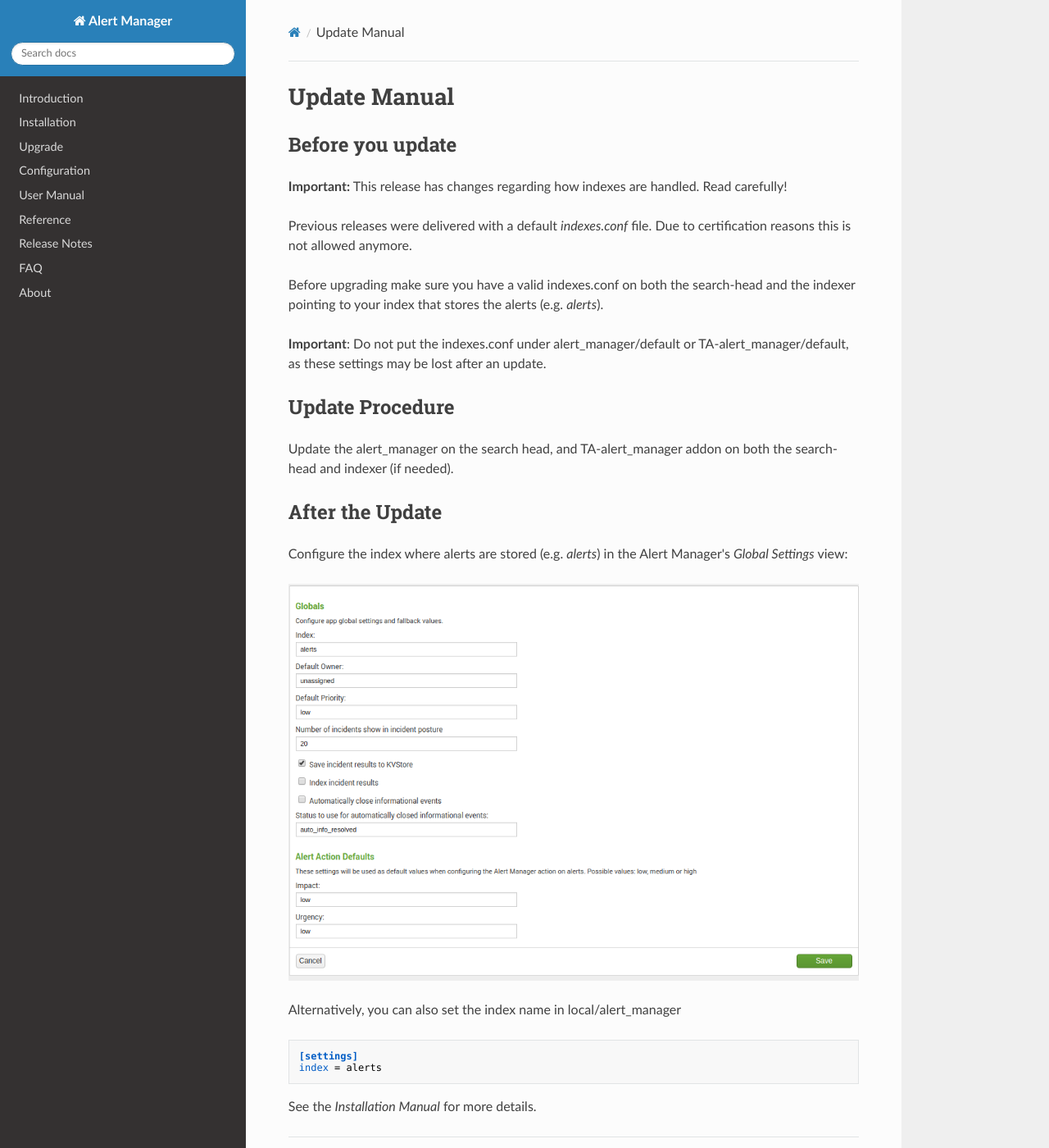
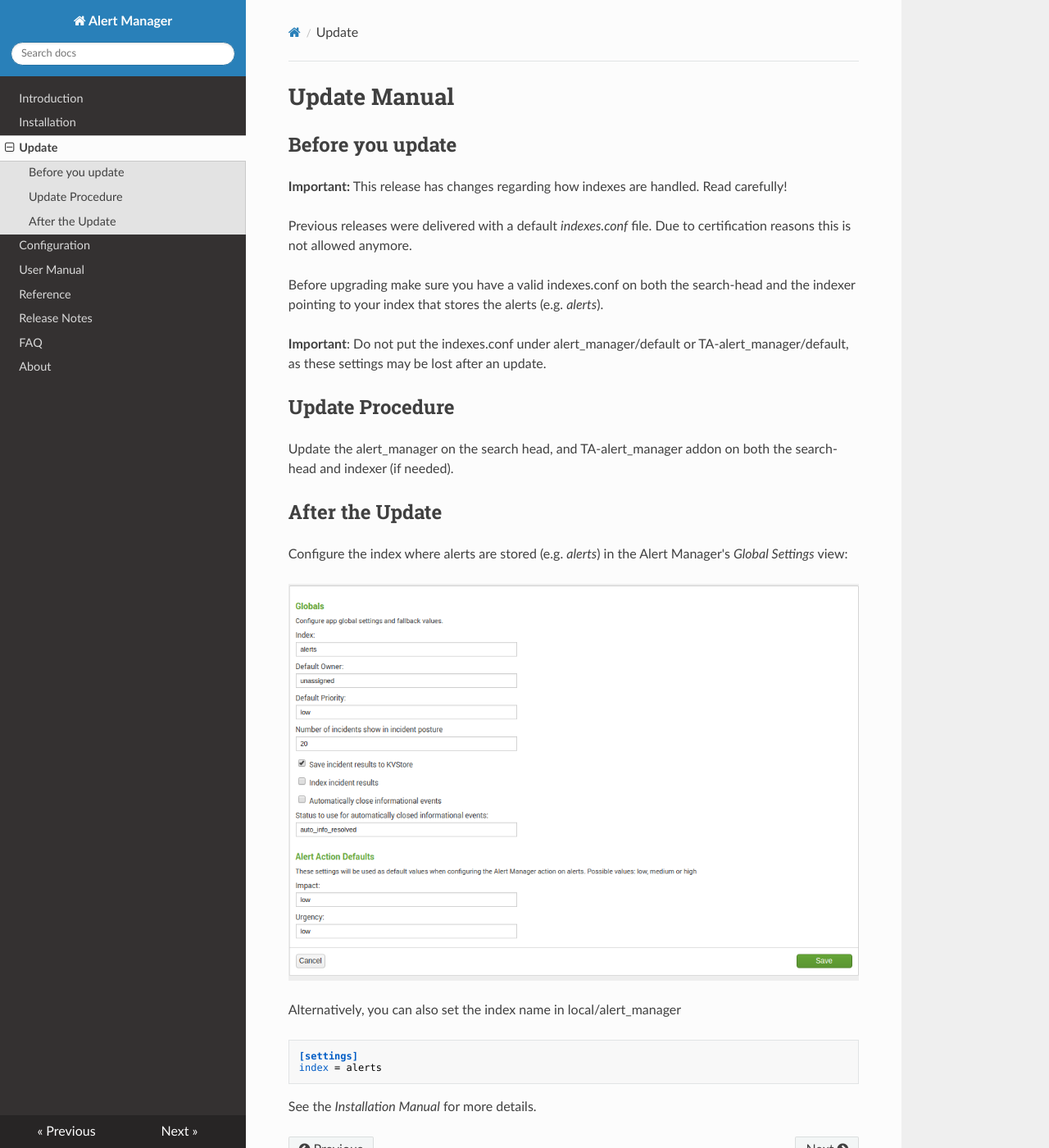
Before and after one commit to alertmanager/alert_manager_docs, an MkDocs documentation site: the page built from docs/update_manual.md, in a window 1280 px wide and 1400 px high. Shown: the whole window at 82% size. Built offline with MkDocs 1.6.1, drawn with Linux system fonts in a browser that asks for light colours; nearby versions of some CDN libraries; old or Windows-style settings are respelled for this version of MkDocs.

Commit message:
Small filename problem

```diff
--- a/mkdocs.yml
+++ b/mkdocs.yml
@@ -2,7 +2,7 @@ site_name: Alert Manager
 pages:
     - Introduction: index.md
     - Installation: installation_manual.md
-    - Upgrade: upgrade_manual.md
+    - Update: update_manual.md
     - Configuration: configuration_manual.md
     - User Manual: user_manual.md
     - Reference: reference.md
```
